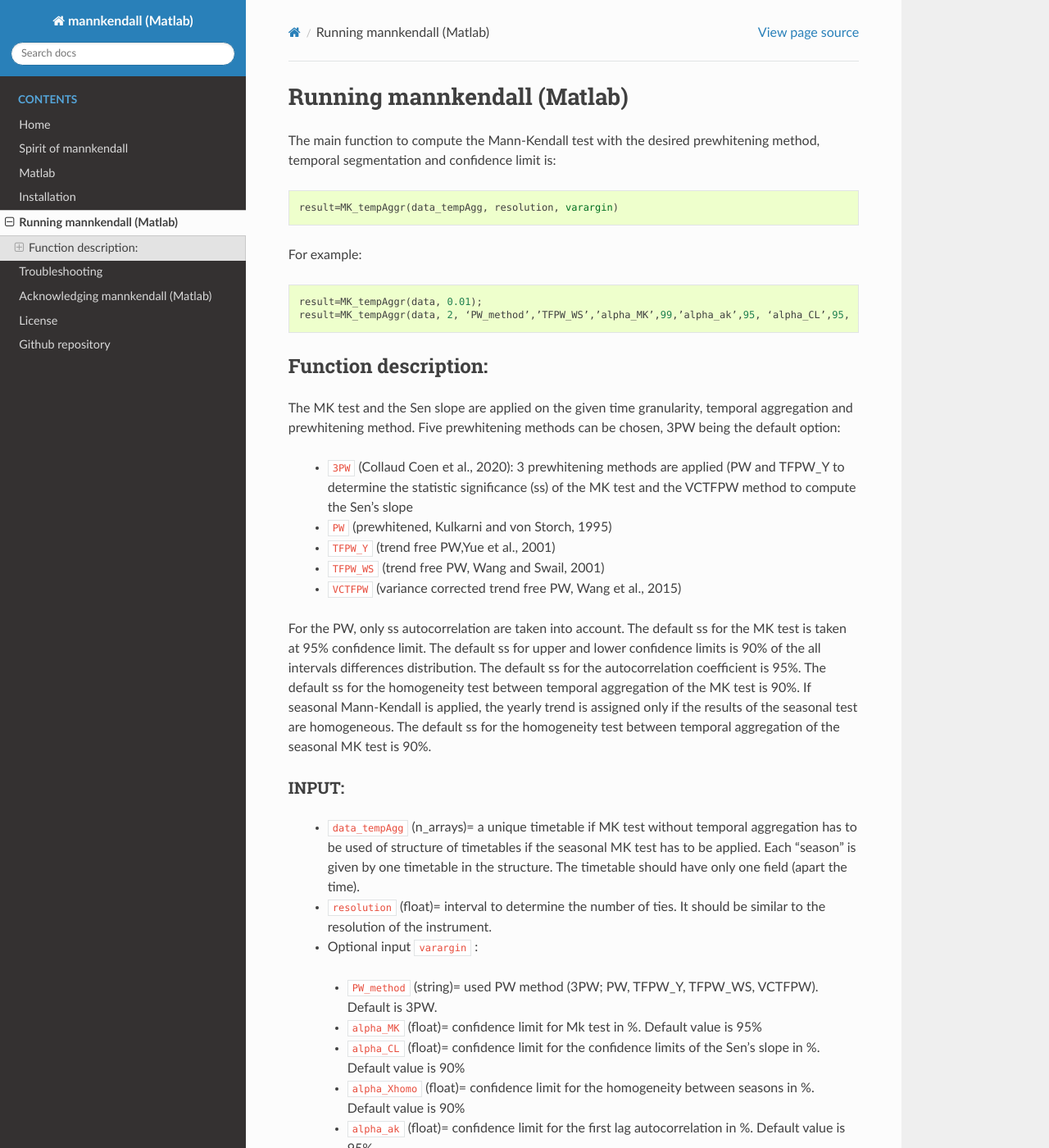
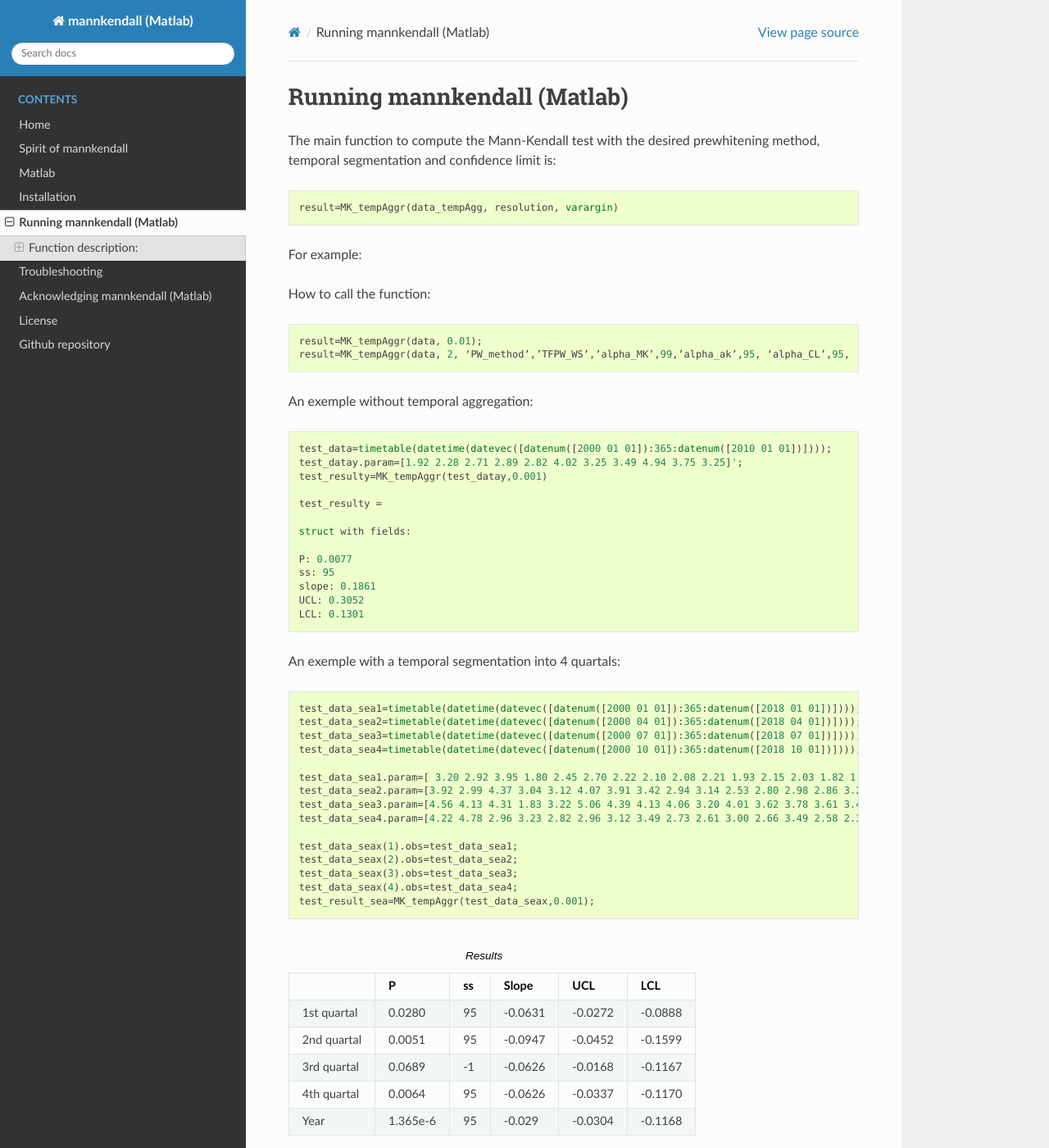
Before and after one commit to mannkendall/Matlab, a Sphinx documentation site: the page built from docs/source/running.rst, in a window 1280 px wide and 1400 px high. Shown: the whole window at 82% size. Built offline with Sphinx 7.4.7 and the Read the Docs theme 2.0.0, drawn with Linux system fonts in a browser that asks for light colours; the version number could not be read and is left out.

Commit message:
Update running.rst
two exemples (without/with temporal aggregation) added to test the functions

```diff
--- a/docs/source/running.rst
+++ b/docs/source/running.rst
@@ -12,10 +12,60 @@ segmentation and confidence limit is:
 
 For example:
 
+How to call the function:
+
 .. code-block:: Matlab
 
-    result=MK_tempAggr(data, 0.01);
-    result=MK_tempAggr(data, 2, ‘PW_method’,’TFPW_WS’,’alpha_MK’,99,’alpha_ak’,95, ‘alpha_CL’,95, ‘alpha_Xhomo’,90);
+   result=MK_tempAggr(data, 0.01);
+   result=MK_tempAggr(data, 2, ‘PW_method’,’TFPW_WS’,’alpha_MK’,99,’alpha_ak’,95, ‘alpha_CL’,95, ‘alpha_Xhomo’,90);
+
+An exemple without temporal aggregation:
+
+.. code-block:: Matlab
+
+   test_data=timetable(datetime(datevec([datenum([2000 01 01]):365:datenum([2010 01 01])])));
+   test_datay.param=[1.92 2.28 2.71 2.89 2.82 4.02 3.25 3.49 4.94 3.75 3.25]';
+   test_resulty=MK_tempAggr(test_datay,0.001)
+
+   test_resulty =
+
+   struct with fields:
+
+   P: 0.0077
+   ss: 95
+   slope: 0.1861
+   UCL: 0.3052
+   LCL: 0.1301
+
+An exemple with a temporal segmentation into 4 quartals:
+
+.. code-block:: Matlab
+
+    test_data_sea1=timetable(datetime(datevec([datenum([2000 01 01]):365:datenum([2018 01 01])])));
+    test_data_sea2=timetable(datetime(datevec([datenum([2000 04 01]):365:datenum([2018 04 01])])));
+    test_data_sea3=timetable(datetime(datevec([datenum([2000 07 01]):365:datenum([2018 07 01])])));
+    test_data_sea4=timetable(datetime(datevec([datenum([2000 10 01]):365:datenum([2018 10 01])])));
+
+    test_data_sea1.param=[ 3.20 2.92 3.95 1.80 2.45 2.70 2.22 2.10 2.08 2.21 1.93 2.15 2.03 1.82 1.94 2.24 1.67 1.34 1.61]';
+    test_data_sea2.param=[3.92 2.99 4.37 3.04 3.12 4.07 3.91 3.42 2.94 3.14 2.53 2.80 2.98 2.86 3.22 2.31 2.03 1.59 2.14]';
+    test_data_sea3.param=[4.56 4.13 4.31 1.83 3.22 5.06 4.39 4.13 4.06 3.20 4.01 3.62 3.78 3.61 3.42 3.65 2.39 3.01 3.03]';
+    test_data_sea4.param=[4.22 4.78 2.96 3.23 2.82 2.96 3.12 3.49 2.73 2.61 3.00 2.66 3.49 2.58 2.32 2.10 2.38 2.29 2.07]';
+
+    test_data_seax(1).obs=test_data_sea1;
+    test_data_seax(2).obs=test_data_sea2;
+    test_data_seax(3).obs=test_data_sea3;
+    test_data_seax(4).obs=test_data_sea4;
+    test_result_sea=MK_tempAggr(test_data_seax,0.001);
+
+.. csv-table::     Results
+   :header: "  ", "P", "ss", "Slope", "UCL", "LCL"
+   :widths: auto
+
+   "1st quartal", 0.0280, 95, "-0.0631", "-0.0272", "-0.0888"
+   "2nd quartal", 0.0051, 95, "-0.0947", "-0.0452", "-0.1599"
+   "3rd quartal", 0.0689, -1, "-0.0626", "-0.0168", "-0.1167"
+   "4th quartal", 0.0064, 95, "-0.0626", "-0.0337", "-0.1170"
+   "Year", 1.365e-6, 95, "-0.029", "-0.0304", "-0.1168"
 
 
 Function description:
```
